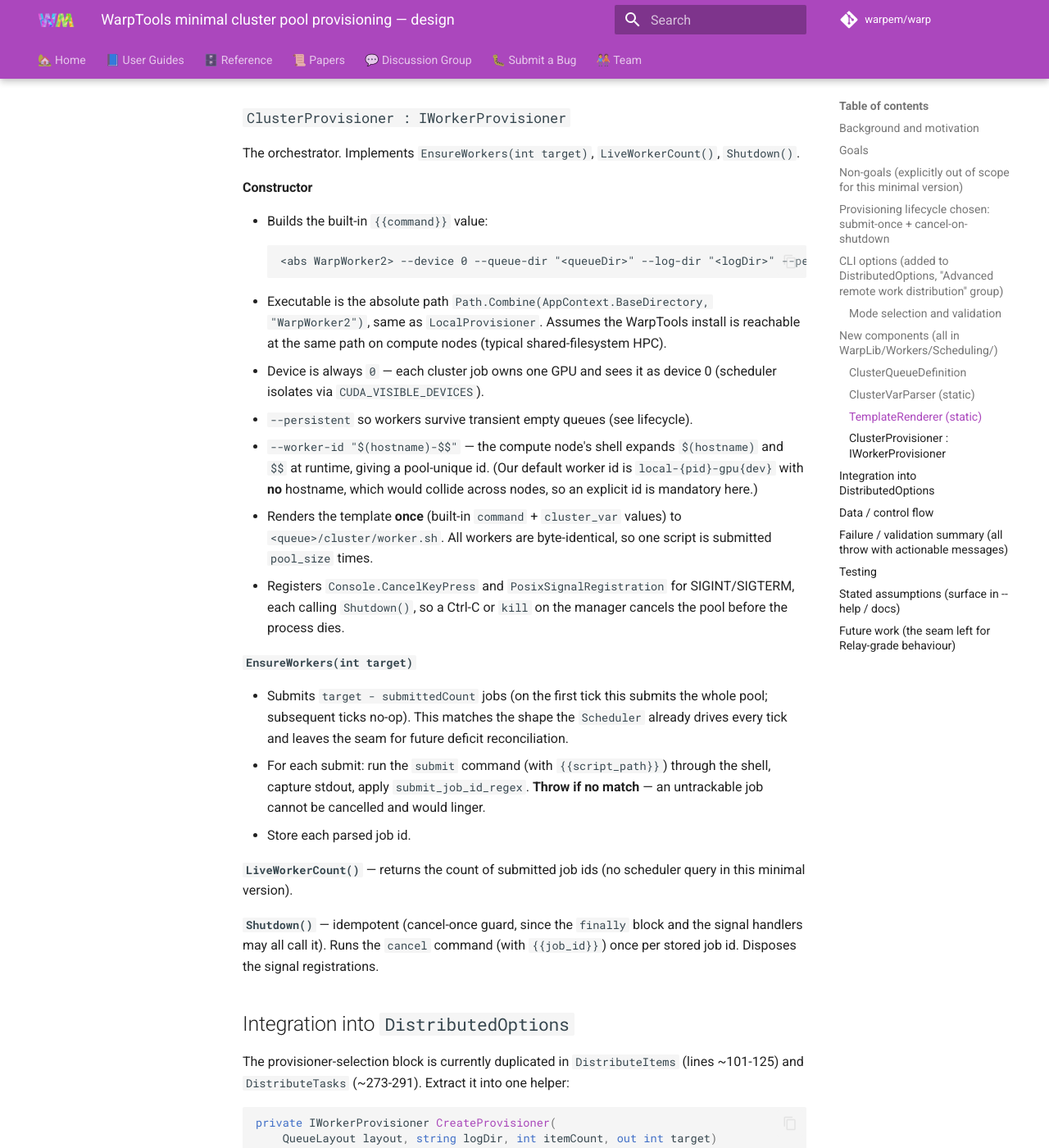
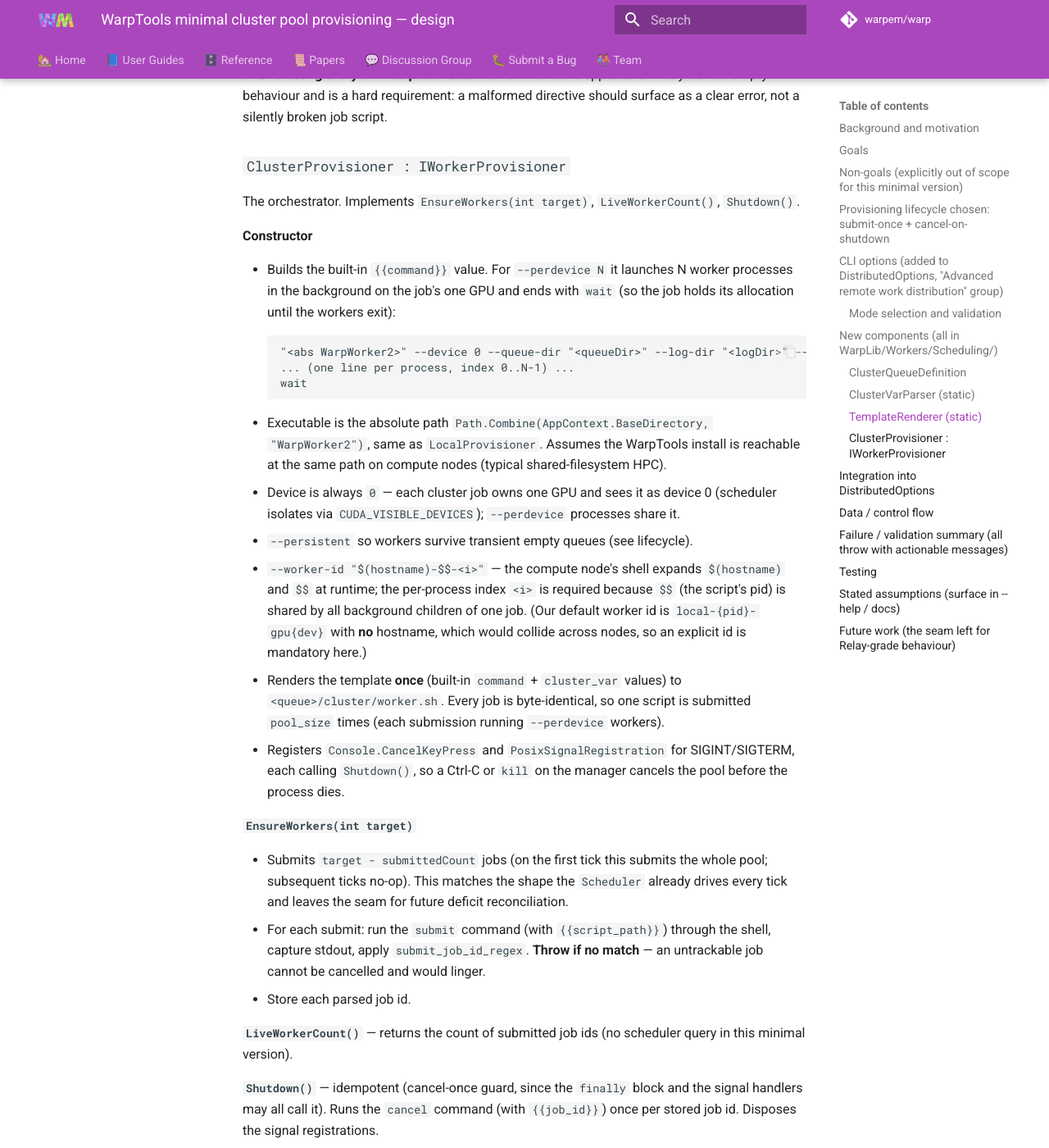
Before and after one commit to warpem/warp, an MkDocs documentation site: the page built from docs/superpowers/specs/2026-06-28-warptools-cluster-provisioning-design.md, in a window 1280 px wide and 1400 px high, scrolled down 3636 px. Shown: the whole window at 82% size. Built offline with MkDocs 1.6.1 and Material for MkDocs 9.7.7, drawn with Linux system fonts in a browser that asks for light colours; comment, search, counter and statistics services are not loaded; some of the changed text lies outside the part shown.

Commit message:
feat: honor --perdevice in cluster mode (multiple workers per job)
Each cluster job (one GPU) now launches --perdevice worker processes in the
background and waits, mirroring Relay's GetWorkerCommand. --pool_size counts
jobs; the pool holds pool_size x perdevice workers. Per-process worker-id index
($(hostname)-$$-<i>) keeps ids unique since $$ is shared by a job's children.
Update README SLURM example and design spec accordingly.

Co-Authored-By: Claude Opus 4.8 (1M context) <noreply@anthropic.com>

````diff
--- a/docs/superpowers/specs/2026-06-28-warptools-cluster-provisioning-design.md
+++ b/docs/superpowers/specs/2026-06-28-warptools-cluster-provisioning-design.md
@@ -86,9 +86,10 @@ Cluster mode is selected when `--cluster_script` is present. Then:
 - `--cluster_config` is **required** (error if missing).
 - `--pool_size` must be **> 0** (error otherwise).
 - `--external_provisioner` must **not** also be set (error on conflict).
-- `--device_list` / `--perdevice` are **ignored** (one cluster job = one GPU = one
-  worker). Emit a warning if either is explicitly set, so the user is not confused
-  about why it had no effect.
+- `--device_list` is **ignored** (the scheduler allocates each job its GPU). Emit a
+  warning if it is explicitly set.
+- `--pool_size` counts cluster **jobs** (one GPU each); `--perdevice` worker processes
+  run per job, so the pool holds up to `pool_size × perdevice` workers.
 
 All validation throws early with an actionable message before any task is enqueued.
 
@@ -147,23 +148,28 @@ The orchestrator. Implements `EnsureWorkers(int target)`, `LiveWorkerCount()`,
 
 **Constructor**
 
-- Builds the built-in `{{command}}` value:
+- Builds the built-in `{{command}}` value. For `--perdevice N` it launches N worker
+  processes in the background on the job's one GPU and ends with `wait` (so the job
+  holds its allocation until the workers exit):
   ```
-  <abs WarpWorker2> --device 0 --queue-dir "<queueDir>" --log-dir "<logDir>" --persistent --worker-id "$(hostname)-$$"
+  "<abs WarpWorker2>" --device 0 --queue-dir "<queueDir>" --log-dir "<logDir>" --persistent --worker-id "$(hostname)-$$-0" &
+  ... (one line per process, index 0..N-1) ...
+  wait
   ```
   - Executable is the absolute path `Path.Combine(AppContext.BaseDirectory,
     "WarpWorker2")`, same as `LocalProvisioner`. Assumes the WarpTools install is
     reachable at the same path on compute nodes (typical shared-filesystem HPC).
   - Device is always `0` — each cluster job owns one GPU and sees it as device 0
-    (scheduler isolates via `CUDA_VISIBLE_DEVICES`).
+    (scheduler isolates via `CUDA_VISIBLE_DEVICES`); `--perdevice` processes share it.
   - `--persistent` so workers survive transient empty queues (see lifecycle).
-  - `--worker-id "$(hostname)-$$"` — the compute node's shell expands `$(hostname)`
-    and `$$` at runtime, giving a pool-unique id. (Our default worker id is
-    `local-{pid}-gpu{dev}` with **no** hostname, which would collide across nodes, so
-    an explicit id is mandatory here.)
+  - `--worker-id "$(hostname)-$$-<i>"` — the compute node's shell expands `$(hostname)`
+    and `$$` at runtime; the per-process index `<i>` is required because `$$` (the
+    script's pid) is shared by all background children of one job. (Our default worker
+    id is `local-{pid}-gpu{dev}` with **no** hostname, which would collide across nodes,
+    so an explicit id is mandatory here.)
 - Renders the template **once** (built-in `command` + `cluster_var` values) to
-  `<queue>/cluster/worker.sh`. All workers are byte-identical, so one script is
-  submitted `pool_size` times.
+  `<queue>/cluster/worker.sh`. Every job is byte-identical, so one script is submitted
+  `pool_size` times (each submission running `--perdevice` workers).
 - Registers `Console.CancelKeyPress` and `PosixSignalRegistration` for SIGINT/SIGTERM,
   each calling `Shutdown()`, so a Ctrl-C or `kill` on the manager cancels the pool
   before the process dies.
@@ -210,7 +216,7 @@ for every ported command and for whole-run reduce tasks for free.
 1. Enqueue all tasks (before the scheduler thread starts).
 2. `Scheduler` tick → `EnsureWorkers(pool_size)` → render-once → `submit` × N →
    parse and store job ids.
-3. Cluster workers land on compute nodes, self-name `$(hostname)-$$`, claim tasks
+3. Cluster workers land on compute nodes, self-name `$(hostname)-$$-<i>`, claim tasks
    from the shared queue, run `--persistent`.
 4. Manager polls `done/`/`poisoned/` until drained.
 5. On drain (or Ctrl-C / SIGTERM) → `Shutdown()` → `cancel` every stored job id.
````
Also changed, not shown: README.md (+13 -8 lines), 3 other files.
